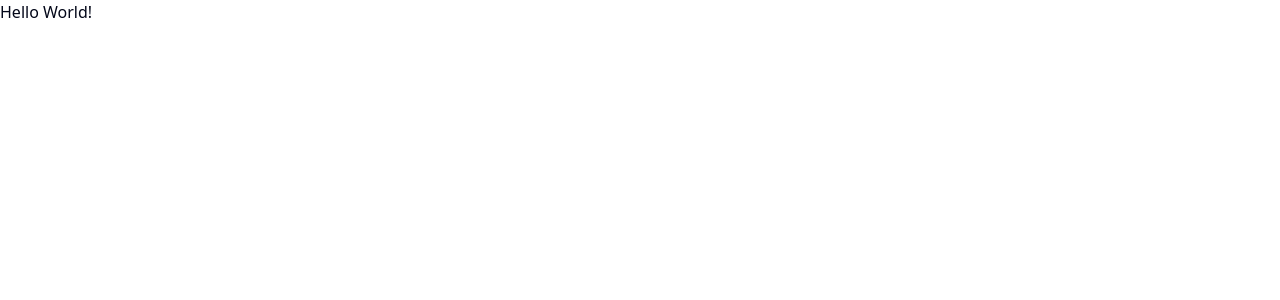
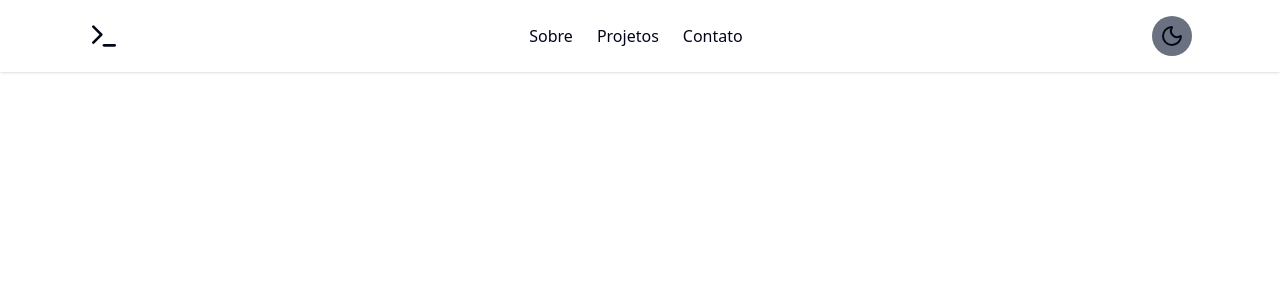
Before and after one commit to otaviozerotwo/portfolio_otavio_cardoso, a React (Vite) app: page / in a window 1280 px wide. Shown: the top 300 px of the page. Built offline with nearby package versions, Linux system fonts and the light colour scheme.

Commit message:
feat: add Navbar component

```diff
--- a/package.json
+++ b/package.json
@@ -10,6 +10,7 @@
     "preview": "vite preview"
   },
   "dependencies": {
+    "@radix-ui/react-navigation-menu": "^1.2.14",
     "@radix-ui/react-slot": "^1.2.3",
     "@tailwindcss/vite": "^4.1.12",
     "class-variance-authority": "^0.7.1",
--- a/src/App.tsx
+++ b/src/App.tsx
@@ -1,7 +1,7 @@
-function App() {
+import { Home } from "./pages/Home";
+
+export default function App() {
   return (
-    <h1>Hello World!</h1>
+    <Home />
   )
 }
-
-export default App;
--- /dev/null
+++ b/src/components/Hero.tsx
@@ -0,0 +1,7 @@
+export function Hero() {
+  return (
+    <div>
+
+    </div>
+  );
+}
--- /dev/null
+++ b/src/components/Navbar.tsx
@@ -0,0 +1,21 @@
+import { Moon, Terminal } from "lucide-react"
+
+export function Navbar() {
+  return (
+    <nav className="fixed top-0 w-full bg-background shadow z-50">
+      <div className="max-w-6xl mx-auto px-6 py-4 flex justify-between items-center">
+        <a href="/">
+          <Terminal size={32}/>
+        </a>
+        <ul className="flex gap-6">
+          <li><a href="#">Sobre</a></li>
+          <li><a href="#">Projetos</a></li>
+          <li><a href="#">Contato</a></li>
+        </ul>
+        <span className="bg-gray-500 p-2 rounded-full cursor-pointer">
+          <Moon />
+        </span>
+      </div>
+    </nav>
+  );
+}
--- /dev/null
+++ b/src/pages/Home.tsx
@@ -0,0 +1,9 @@
+import { Navbar } from "@/components/Navbar";
+
+export function Home() {
+  return (
+    <div>
+      <Navbar />
+    </div>
+  );
+}
```
Also changed, not shown: 1 other file (tests, documents, lock files or other folders).
